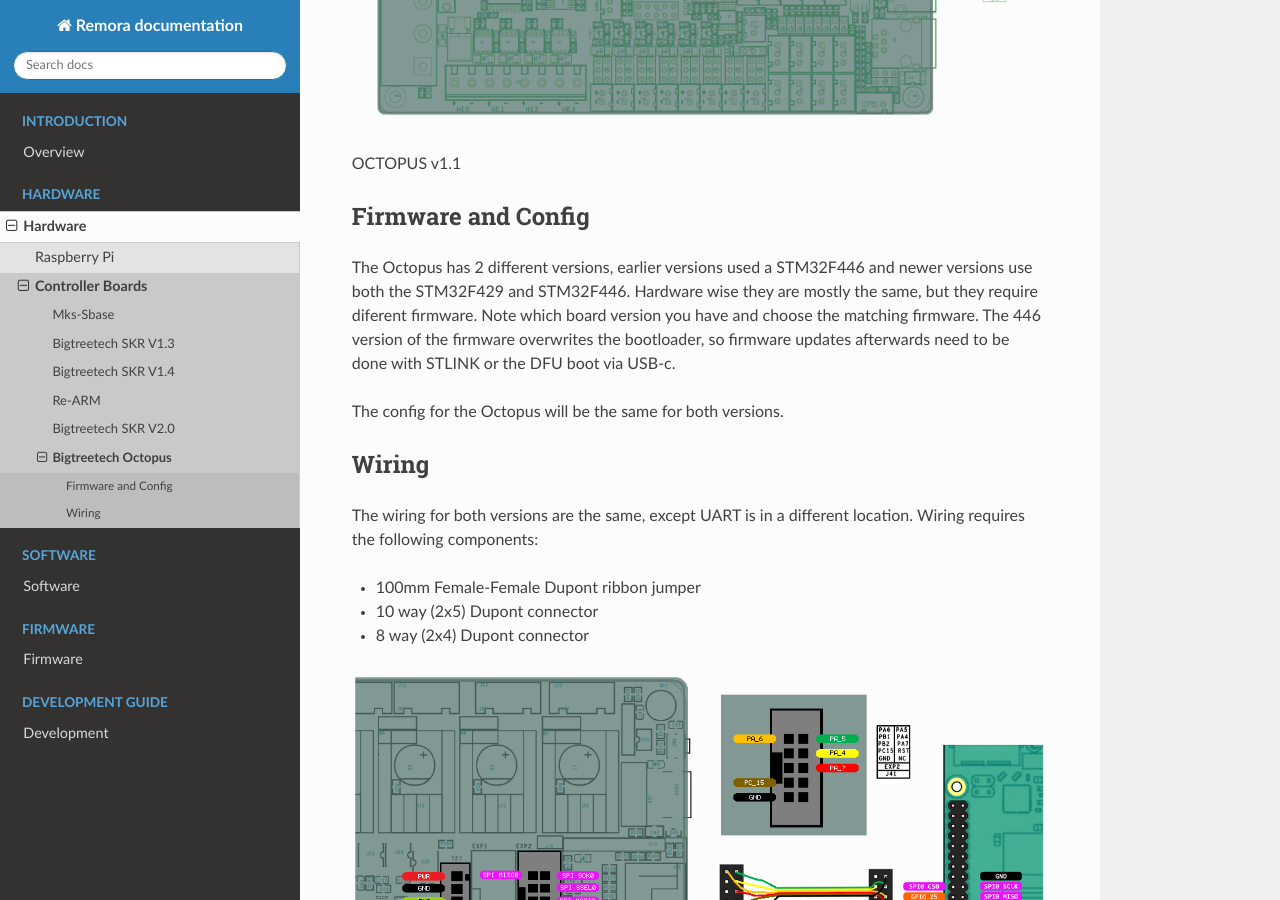
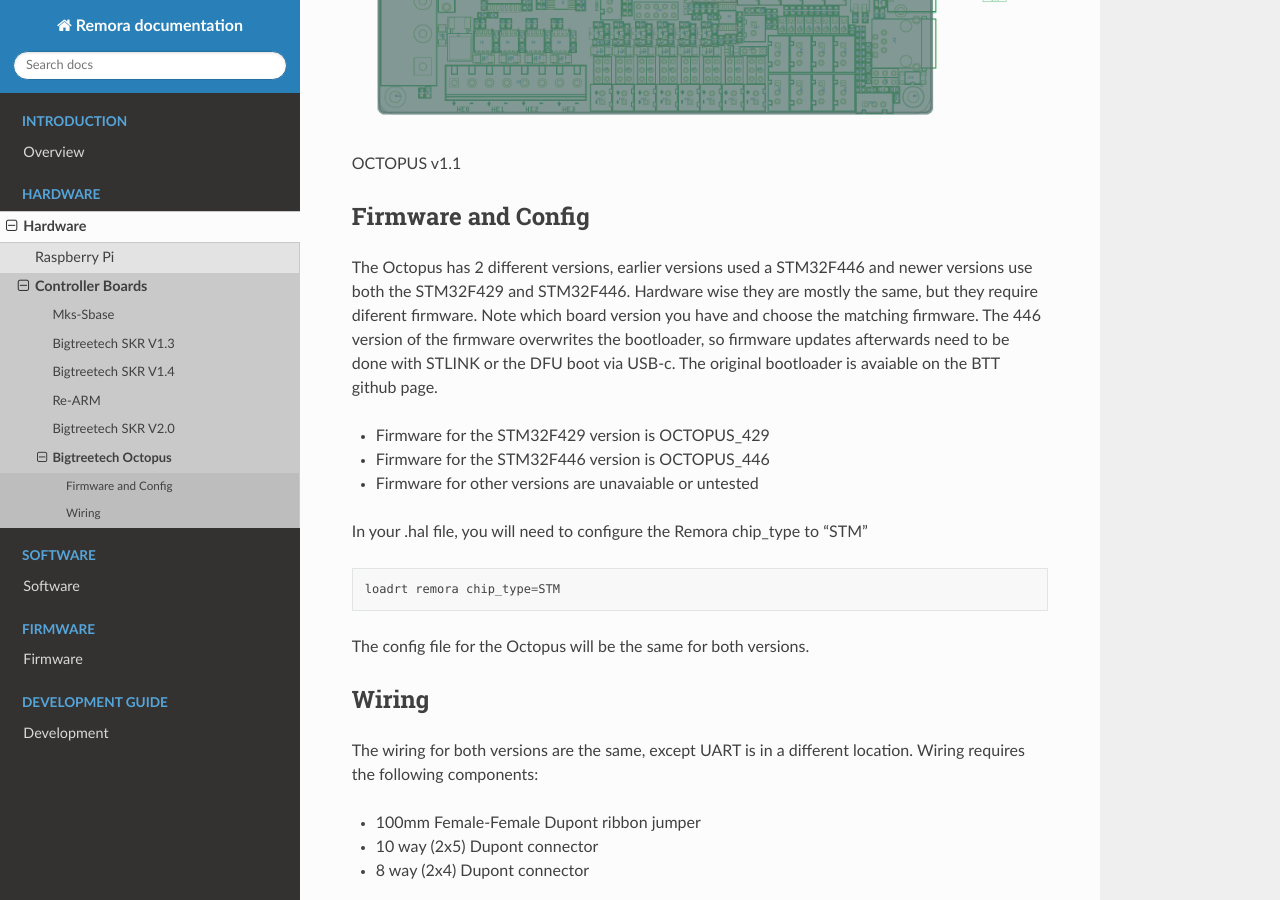
Before and after one commit to scottalford75/Remora-docs, a Sphinx documentation site: the page built from docs/source/hardware/octopus.rst, in a window 1280 px wide and 900 px high, scrolled down 929 px. Built offline with Sphinx 7.4.7 and the Read the Docs theme 2.0.0, drawn with Linux system fonts in a browser that asks for light colours; pages that are not in the unit, such as notebooks, are missing from menus.

Commit message:
Update octopus.rst

```diff
--- a/docs/source/hardware/octopus.rst
+++ b/docs/source/hardware/octopus.rst
@@ -18,10 +18,20 @@
 The Octopus has 2 different versions, earlier versions used a STM32F446 and newer versions use both the STM32F429 and STM32F446.
 Hardware wise they are mostly the same, but they require diferent firmware. Note which board version you have and choose
 the matching firmware. The 446 version of the firmware overwrites the bootloader, so firmware updates afterwards need to be done with
-STLINK or the DFU boot via USB-c.
+STLINK or the DFU boot via USB-c. The original bootloader is avaiable on the BTT github page.
 
 
-The config for the Octopus will be the same for both versions.
+- Firmware for the STM32F429 version is OCTOPUS_429
+- Firmware for the STM32F446 version is OCTOPUS_446
+- Firmware for other versions are unavaiable or untested
+
+In your .hal file, you will need to configure the Remora chip_type to "STM"
+
+.. code-block::
+
+		loadrt remora chip_type=STM
+
+The config file for the Octopus will be the same for both versions.
 
 
 Wiring
```
